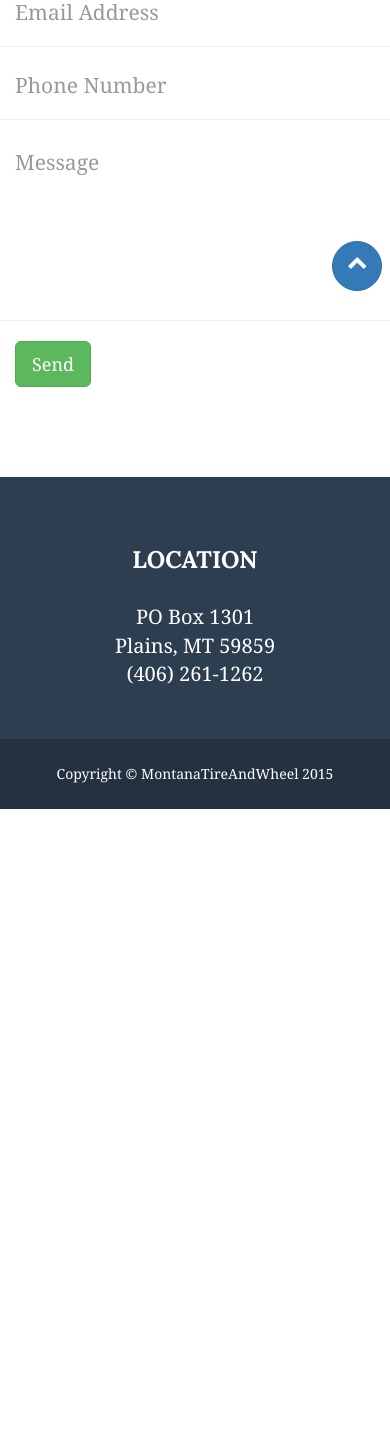
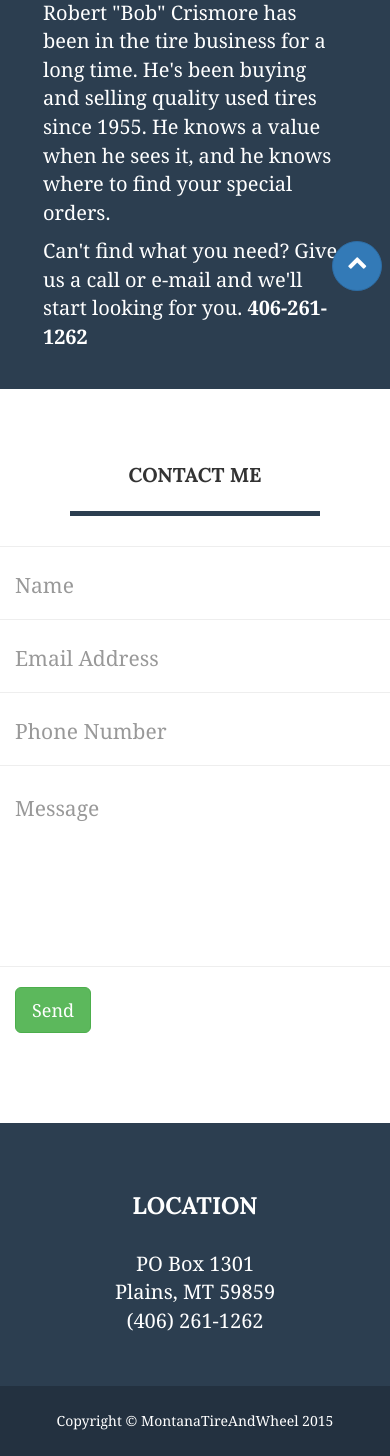
Before and after one commit to the-fool/flask_microstaticcms, a Flask app: template app/frontend/templates/index.html in a window 390 px wide. Shown: the part 536-1992 px from the top of the page. Before the commit the page ends 1345 px from the top, so only its background shows below. Run offline with Flask 2, Linux system fonts and the light colour scheme; the template is opened without the code that fills it, so the values that code supplies are empty; parts of the project's set-up code (start-up, migrations or seed data) failed here and were passed over; some libraries are stand-ins or nearby versions.

Commit message:
add about section

```diff
--- a/app/frontend/static/css/main.css
+++ b/app/frontend/static/css/main.css
@@ -1,5 +1,5 @@
 .splash {
-    background: url("../img/titlesplash.png") no-repeat center center;
+    background: url("/static/img/titlesplash.png") no-repeat center center;
     background-position: center top;
     background-size: 100%;
     background-color: #E3F2F7;
--- a/app/frontend/static/js/freelancer.js
+++ b/app/frontend/static/js/freelancer.js
@@ -10,7 +10,7 @@ $(function() {
         var $anchor = $(this);
         $('html, body').stop().animate({
             scrollTop: $($anchor.attr('href')).offset().top
-        }, 1000, 'easeInOutExpo');
+        }, 500, 'easeInOutExpo');
         event.preventDefault();
     });
 });
--- a/app/frontend/templates/admin.html
+++ b/app/frontend/templates/admin.html
@@ -8,7 +8,7 @@
 <link href="{{ url_for('static', filename='css/admin.css')}}" rel="stylesheet"/>
 {% endblock %}
 {% block page_content %}
-
+<div class="container">
 {% block page_header %}
 <div class="page-header">
     <h1>Inventory</h1>
@@ -84,7 +84,7 @@
         </div>
     </div>
 </div>
-
+</div>
 {% endblock %}
 {% block scripts %}
 {{ super() }}
--- a/app/frontend/templates/index.html
+++ b/app/frontend/templates/index.html
@@ -65,6 +65,27 @@
             </div>
         </div>
         {% endfor %}
+    </div>
+</section>
+<!-- About Section -->
+<section class="success" id="about">
+    <div class="container">
+        <div class="row">
+            <div class="col-sm-4">
+                <div>
+                    <img src="{{url_for('static', filename='img/profile.png')}}" class="img-responsive img-rounded profile">
+                </div>
+            </div>
+            <div class="col-lg-6">
+                <p>Robert "Bob" Crismore has been in the tire business for a long time.  He's been buying and selling quality used tires since 1955.
+                    He knows a value when he sees it, and he knows where to find your special orders.</p>
+                <p>
+                    Can't find what you need?  Give us a call or e-mail and we'll start looking for you.  <strong>406-261-1262</strong>
+                </p>
+            </div>
+
+
+        </div>
     </div>
 </section>
 
@@ -165,6 +186,7 @@
 {% endblock %}
 {% block scripts %}
 {{ super() }}
+<script src="http://cdnjs.cloudflare.com/ajax/libs/jquery-easing/1.3/jquery.easing.min.js"></script>
 <script src="{{ url_for('static', filename='js/lib/classie.js') }} "></script>
 <script src="{{ url_for('static', filename='js/lib/cbpAnimatedHeader.min.js') }}"></script>
 
```
